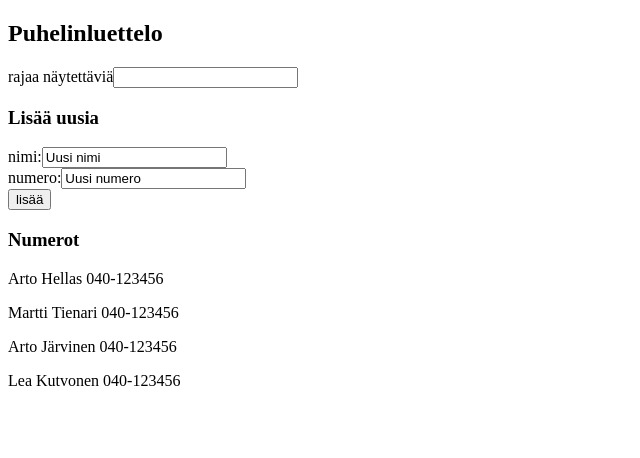
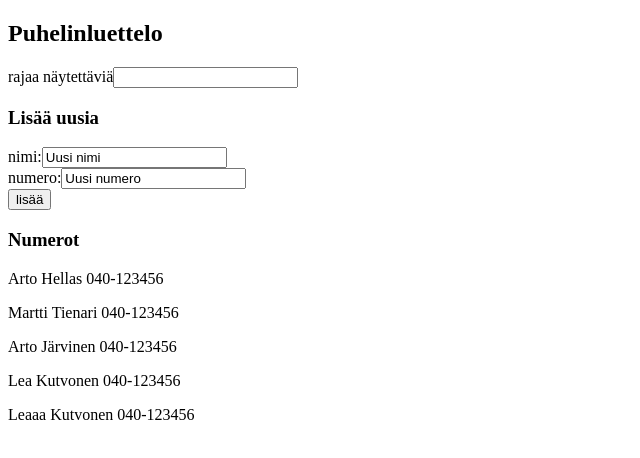
Before and after one commit to rescawen/Kevat2018FullstackOsa2, a React (Create React App) app in the folder lomakkeet/: page / in a window 1280 px wide. Shown: the top 458 px of the page, without its empty margins (0-640 px from the left). Built offline with nearby package versions, Linux system fonts and the light colour scheme; data requests are answered from the project's data file.

Commit message:
2.11 tehty

```diff
--- a/lomakkeet/db.json
+++ b/lomakkeet/db.json
@@ -19,6 +19,11 @@
         "name": "Lea Kutvonen",
         "number": "040-123456",
         "id": 4
+      },
+      {
+        "name": "Leaaa Kutvonen",
+        "number": "040-123456",
+        "id": 5
       }
     ]
   }
--- a/lomakkeet/src/App.js
+++ b/lomakkeet/src/App.js
@@ -2,14 +2,15 @@ import React from 'react';
 import Person from './components/Person'
 import Filter from './components/Filter'
 import Form from './components/Form'
+import axios from 'axios'
 
 class App extends React.Component {
 
-  constructor(props) {
-    super(props)
+  constructor() {
+    super()
     this.state = {
-      persons: props.persons,
-      personsToShow: props.persons,
+      persons: [],
+      personsToShow: [],
       newName: 'Uusi nimi',
       newNumber: 'Uusi numero',
       filter: ''
@@ -35,6 +36,7 @@ class App extends React.Component {
     const personObject = {
       name: this.state.newName,
       number: this.state.newNumber,
+      id: this.state.persons.length + 1
     }
 
     const persons = this.state.persons.concat(personObject)
@@ -45,6 +47,17 @@ class App extends React.Component {
       newNumber: 'Uusi numero',
       personsToShow: persons
     })
+  }
+
+  componentWillMount() {
+    console.log('will mount')
+    axios
+      .get('http://localhost:3001/persons')
+      .then(response => {
+        console.log('promise fulfilled')
+        this.setState({ persons: response.data })
+        this.setState({ personsToShow: response.data })
+      })
   }
 
   handlePersonChange = (event) => {
@@ -81,7 +94,7 @@ class App extends React.Component {
           handlePersonChange={this.handlePersonChange} handleNumberChange={this.handleNumberChange} />
         <h3>Numerot</h3>
         <div>
-          {this.state.personsToShow.map(person => <Person key={person.name} person={person} />)}
+          {this.state.personsToShow.map(person => <Person key={person.id} person={person} />)}
         </div>
       </div>
     )
```
